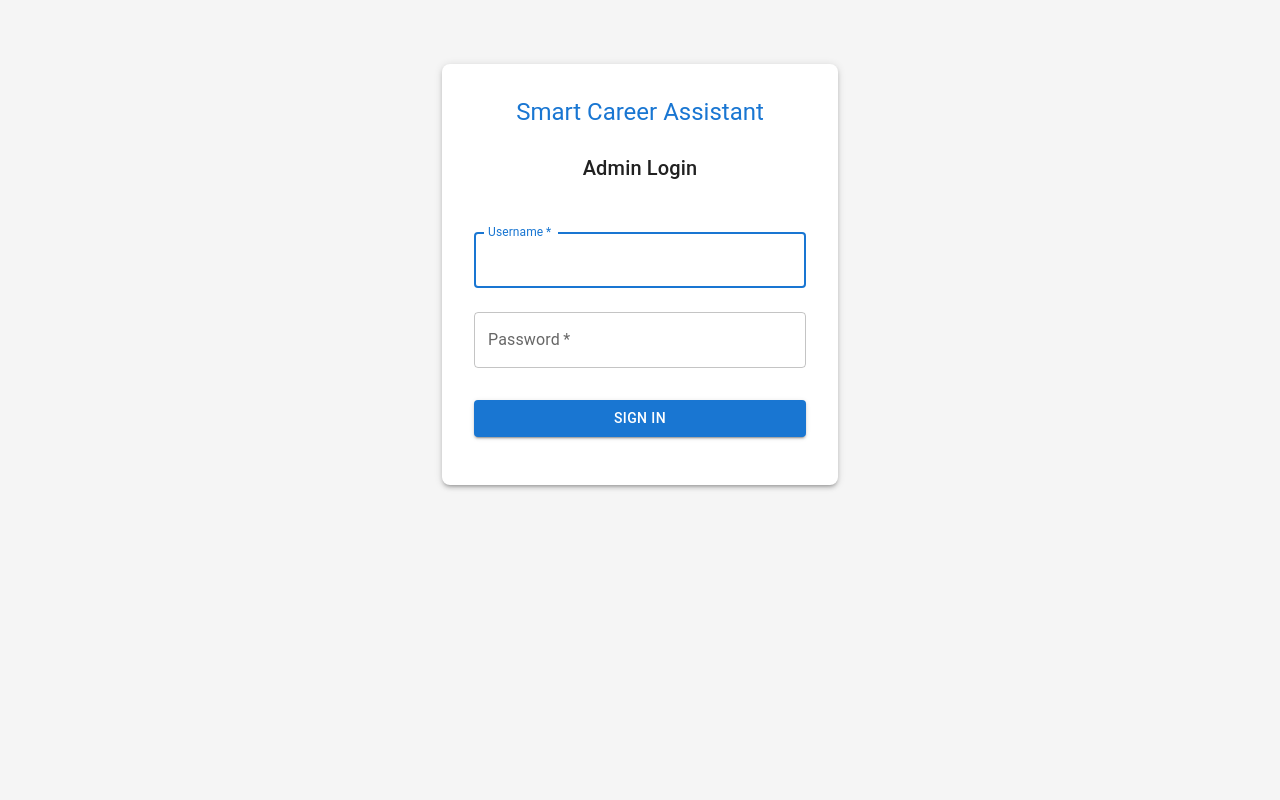
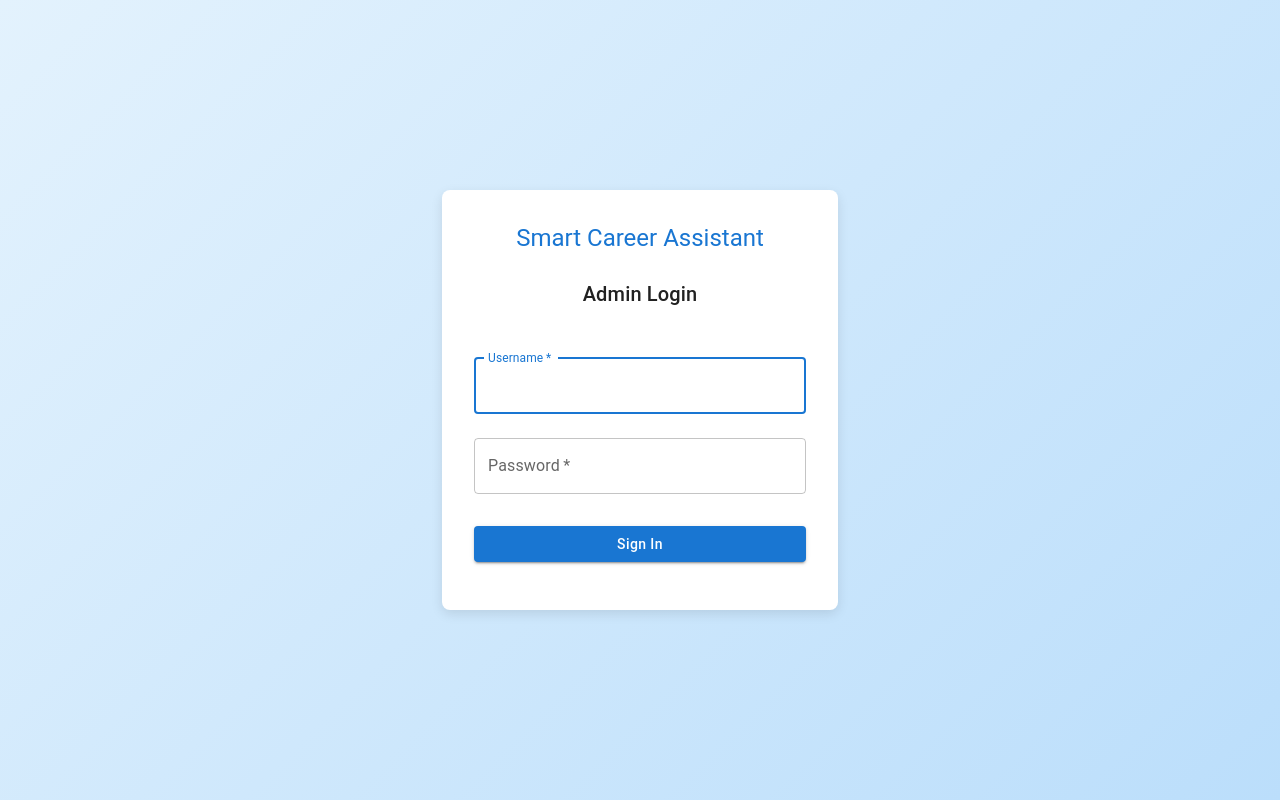
Before and after one commit to sammyc0d3r/admin-dashboard, a React (Vite) app: page / in a window 1280 px wide. Built offline with nearby package versions, Linux system fonts and the light colour scheme.

Commit message:
Enhance login UI styling

```diff
--- a/src/components/Dashboard/Dashboard.jsx
+++ b/src/components/Dashboard/Dashboard.jsx
@@ -118,11 +118,16 @@ const Dashboard = () => {
     setLogoutDialogOpen(true);
   };
 
-  const handleLogoutConfirm = () => {
+  const handleLogout = () => {
     localStorage.removeItem('adminToken');
     localStorage.removeItem('tokenType');
     localStorage.removeItem('isAuthenticated');
     navigate('/');
+  };
+
+  const handleLogoutConfirm = () => {
+    setLogoutDialogOpen(false);
+    handleLogout();
   };
 
   const handleLogoutCancel = () => {
--- a/src/components/Login/Login.jsx
+++ b/src/components/Login/Login.jsx
@@ -73,25 +73,28 @@ const Login = () => {
   };
 
   return (
-    <Container component="main" maxWidth="xs">
     <Box
       sx={{
-          marginTop: 8,
+        minHeight: '100vh',
         display: 'flex',
-          flexDirection: 'column',
         alignItems: 'center',
+        justifyContent: 'center',
+        background: 'linear-gradient(135deg, #e3f2fd 0%, #bbdefb 100%)',
+        p: 2,
       }}
     >
+      <Container component="main" maxWidth="xs">
         <Paper
-          elevation={3}
+          elevation={6}
           sx={{
-            padding: 4,
+            p: 4,
             display: 'flex',
             flexDirection: 'column',
             alignItems: 'center',
             backgroundColor: 'white',
             borderRadius: 2,
             width: '100%',
+            boxShadow: '0 4px 12px rgba(0,0,0,0.1)',
           }}
         >
           <Typography component="h1" variant="h5" sx={{ color: '#1976d2', mb: 3 }}>
@@ -135,15 +138,21 @@ const Login = () => {
               type="submit"
               fullWidth
               variant="contained"
-              sx={{ mt: 3, mb: 2, bgcolor: '#1976d2' }}
+              sx={{
+                mt: 3,
+                mb: 2,
+                bgcolor: '#1976d2',
+                textTransform: 'none',
+                '&:hover': { bgcolor: '#1565c0' },
+              }}
               disabled={loading}
             >
               {loading ? <CircularProgress size={24} color="inherit" /> : 'Sign In'}
             </Button>
           </Box>
         </Paper>
+      </Container>
     </Box>
-    </Container>
   );
 };
 
```
Lines whose indentation alone changed are shown as unchanged.
